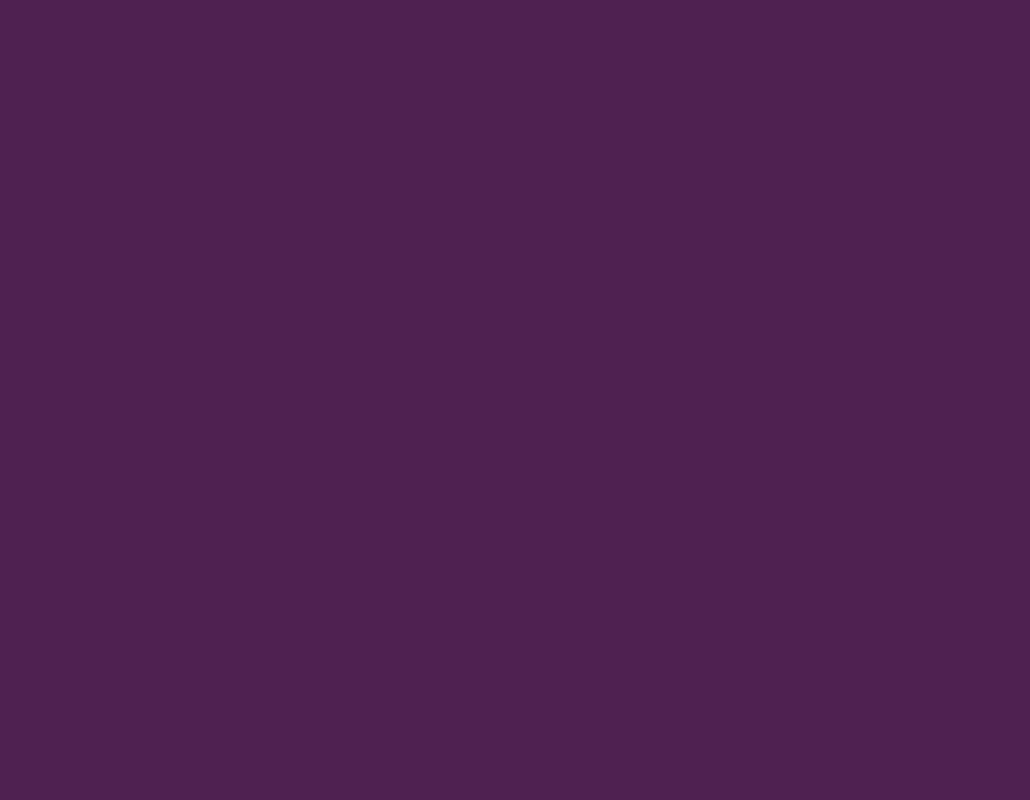
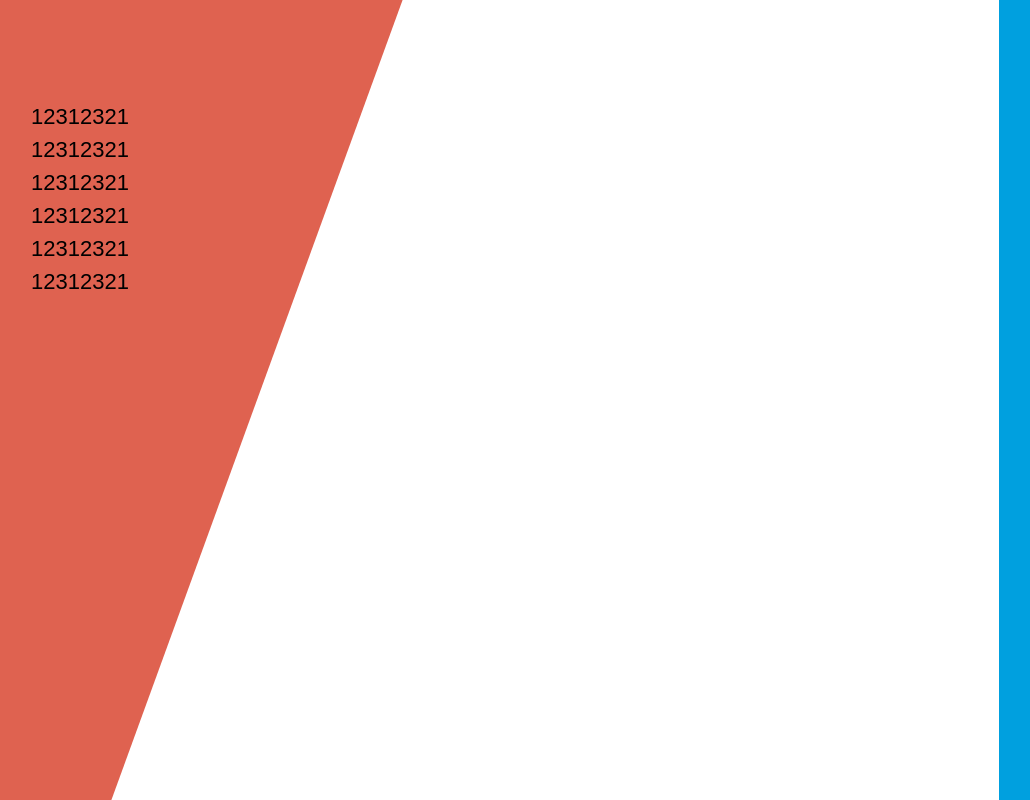
Before and after one commit to bingozyy/binzaa.info, a plain HTML site: page index.html in a window 1280 px wide. Shown: the whole page, without its empty margins (89-1119 px from the left). Drawn offline with Linux system fonts and the light colour scheme.

Commit message:
11.25 基本布局

```diff
--- a/css/index.css
+++ b/css/index.css
@@ -1,5 +1,62 @@
+html{
+    height: 100%;
+}
+
+
 body{
-    background-color: rgba(53, 1, 56, 0.87);
+    background-color: rgba(0, 0, 0, 1);
     height: 100%;
-    width: 100%;
+
 }
+
+
+/*左侧栏*/
+.menu-box-left{
+    position: absolute;
+    float: left;
+    height: 100%;
+    width: 30%;
+
+}
+
+ .menu-box-tilt{
+    position: absolute;
+     z-index: 1;
+     top: 0;
+     left: -50%;
+    background-color: #df6250;
+    height: 100%;
+    width: 140%;
+    transform: skewX(-20deg);
+}
+
+.menu-box-content{
+position: absolute;
+    margin: 5rem 0 0 6rem;
+    z-index: 2;
+}
+
+
+
+
+
+/*右侧栏*/
+
+.menu-box-right{
+    text-align: center;
+    float: right;
+    height: 100%;
+    width: 15%;
+    background-color: #00a0df;
+}
+
+
+
+
+/*内容部分*/
+.content-box{
+    float: right;
+    height: 100%;
+    width: 80%;
+    background-color: #FFFFFF;
+}
--- a/index.html
+++ b/index.html
@@ -8,9 +8,33 @@
     <title>BinZaA.info——Personal website</title>
     <link href="./css/reset.css" rel="stylesheet">
     <link href="./css/index.css" rel="stylesheet">
+
 </head>
 <body>
- <nav></nav>
+    <div class="menu-box-left">
+        <div class="menu-box-content">
+            <ul>
+                <li>12312321</li>
+                <li>12312321</li>
+                <li>12312321</li>
+                <li>12312321</li>
+                <li>12312321</li>
+                <li>12312321</li>
+            </ul>
+        </div>
+        <div class="menu-box-tilt">
+
+        </div>
+    </div>
+    <div class="menu-box-right">
+
+    </div>
+
+    <div class="content-box">
+
+    </div>
+
+
 
 </body>
 </html>
```
